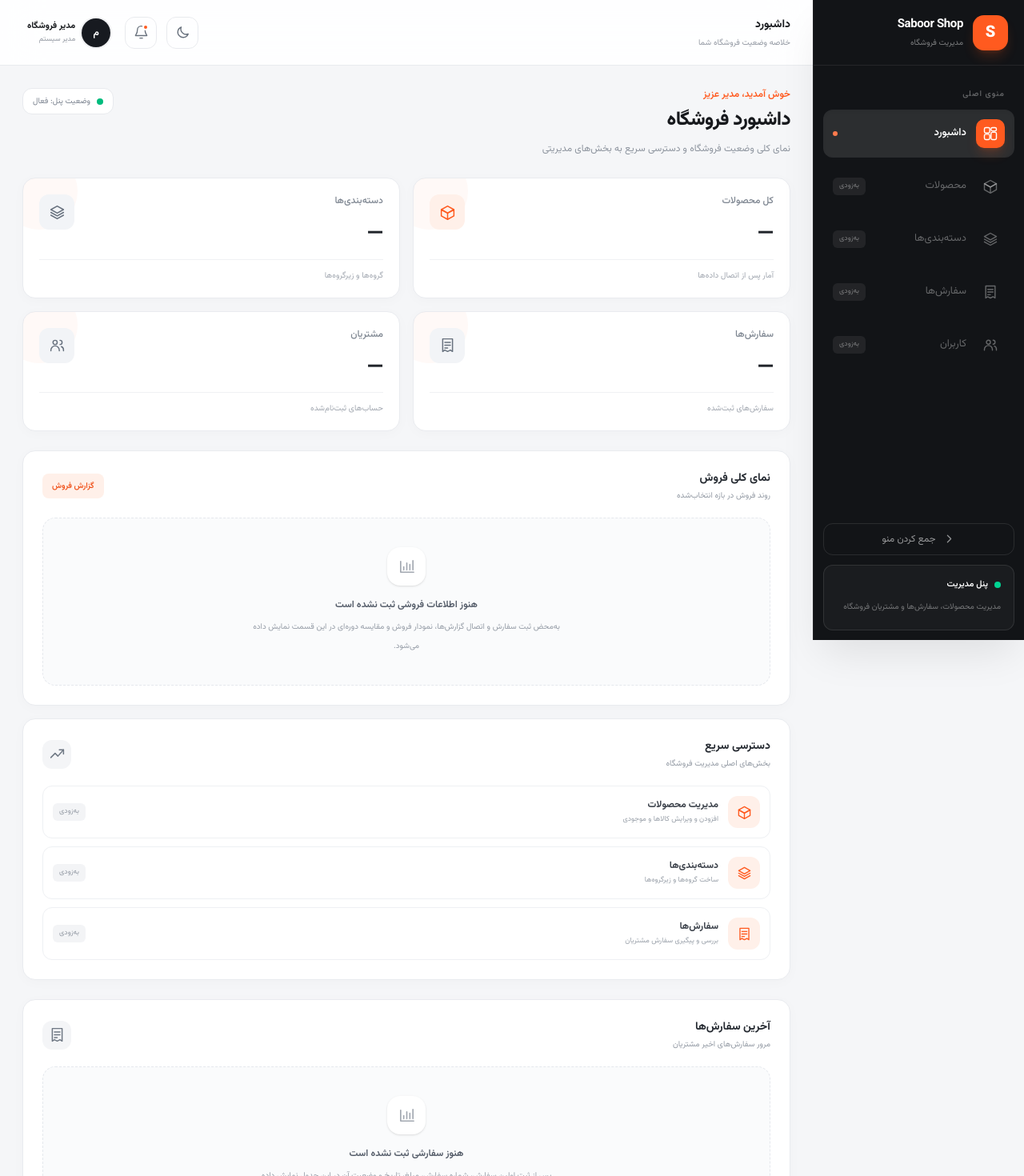
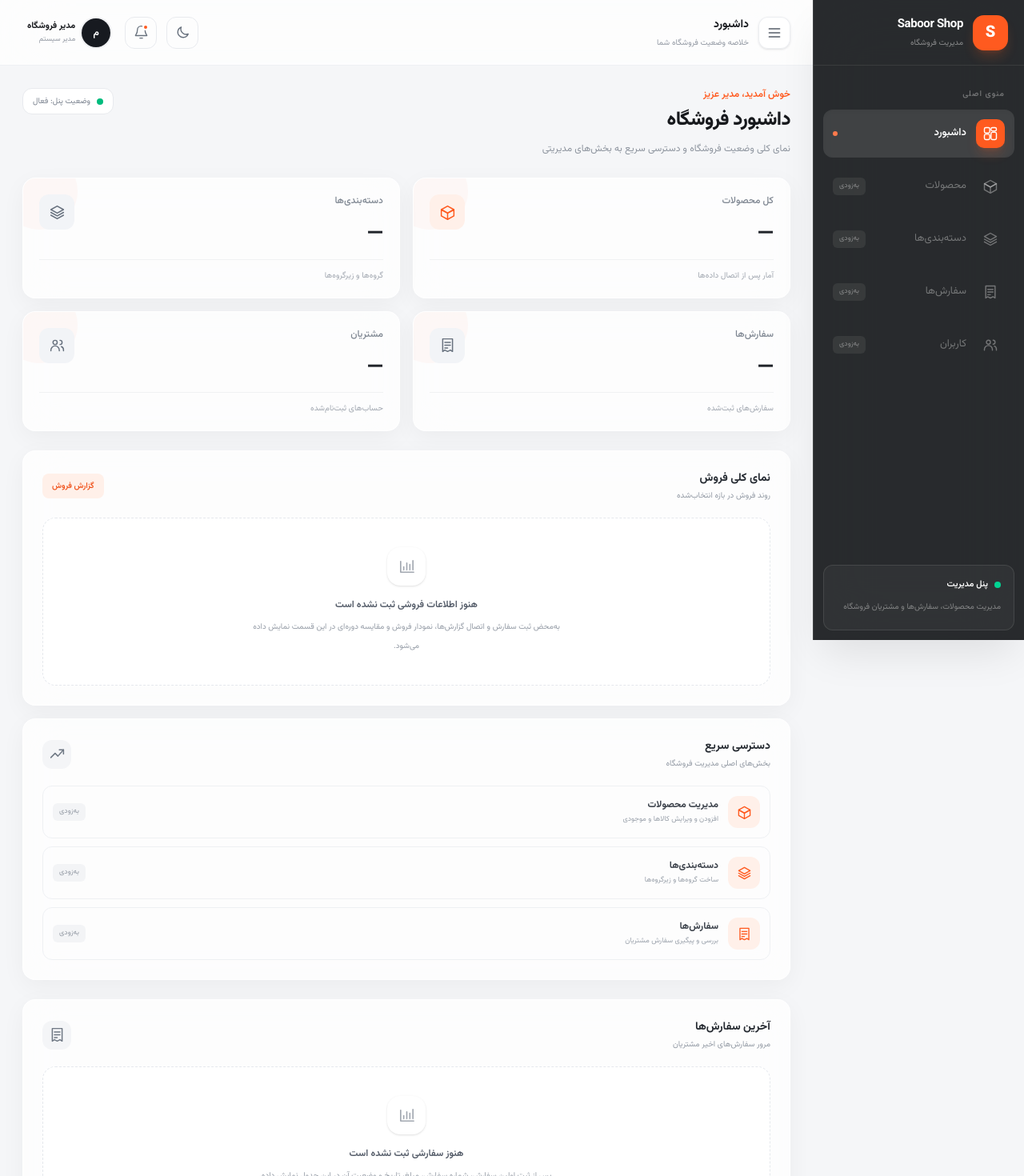
Before and after one commit to Amirsaboor/next-shop-fullstack, a Next.js app: page /admin in a window 1280 px wide. Shown: the top 1470 px of the page at 80% size. Built offline with nearby package versions, Linux system fonts and the light colour scheme.

Commit message:
Move sidebar toggle into header and refine glass dashboard surfaces

```diff
--- a/src/app/(admin)/admin/page.tsx
+++ b/src/app/(admin)/admin/page.tsx
@@ -30,7 +30,7 @@ const stats = [
 ];
 
 function EmptyState({ title, description }: { title: string; description: string }) {
-  return <div className="flex min-h-[210px] flex-col items-center justify-center rounded-2xl border border-dashed border-[#e5e8ed] bg-[#fafbfc] px-5 text-center dark:border-white/10 dark:bg-white/[0.025]"><span className="flex h-12 w-12 items-center justify-center rounded-2xl bg-white text-[#a1a7b0] shadow-sm dark:bg-white/[0.06] dark:text-white/40"><Icon name="chart" size={23} /></span><p className="mt-4 text-xs font-semibold text-[#515966] dark:text-white/75">{title}</p><p className="mt-2 max-w-sm text-[10px] leading-6 text-[#969da7] dark:text-white/40">{description}</p></div>;
+  return <div className="flex min-h-[210px] flex-col items-center justify-center rounded-2xl border border-dashed border-[#e5e8ed] bg-white/45 px-5 text-center backdrop-blur-md dark:border-white/10 dark:bg-white/[0.035]"><span className="flex h-12 w-12 items-center justify-center rounded-2xl bg-white text-[#a1a7b0] shadow-sm dark:bg-white/[0.06] dark:text-white/40"><Icon name="chart" size={23} /></span><p className="mt-4 text-xs font-semibold text-[#515966] dark:text-white/75">{title}</p><p className="mt-2 max-w-sm text-[10px] leading-6 text-[#969da7] dark:text-white/40">{description}</p></div>;
 }
 
 export default function AdminDashboardPage() {
@@ -42,22 +42,22 @@ export default function AdminDashboardPage() {
       </section>
 
       <section className="grid gap-4 sm:grid-cols-2 2xl:grid-cols-4">
-        {stats.map((stat, index) => <article key={stat.title} className="group relative overflow-hidden rounded-2xl border border-[#e9ebef] bg-white p-5 shadow-[0_3px_16px_rgba(18,20,23,0.025)] transition hover:-translate-y-0.5 hover:shadow-[0_10px_28px_rgba(18,20,23,0.06)] dark:border-white/[0.07] dark:bg-[#191d24]"><div className="absolute -left-7 -top-8 h-24 w-24 rounded-full bg-[#ff5a1f]/[0.035] transition group-hover:scale-125" /><div className="relative flex items-start justify-between"><div><p className="text-xs font-medium text-[#7f8792] dark:text-white/50">{stat.title}</p><p className="mt-3 text-[27px] font-extrabold tracking-tight text-[#20242a] dark:text-white">{stat.value}</p></div><span className={`flex h-11 w-11 items-center justify-center rounded-xl ${index === 0 ? "bg-[#fff0e9] text-[#ff5a1f]" : "bg-[#f2f4f7] text-[#67717e] dark:bg-white/[0.07] dark:text-white/65"}`}><Icon name={stat.icon} size={21} /></span></div><p className="relative mt-3 border-t border-[#f0f1f3] pt-3 text-[10px] text-[#a0a6af] dark:border-white/[0.07] dark:text-white/35">{stat.note}</p></article>)}
+        {stats.map((stat, index) => <article key={stat.title} className="group relative overflow-hidden rounded-2xl border border-white/80 bg-white/75 p-5 shadow-[0_8px_30px_rgba(18,20,23,0.045)] backdrop-blur-xl transition hover:-translate-y-0.5 hover:shadow-[0_10px_28px_rgba(18,20,23,0.06)] dark:border-white/10 dark:bg-[#20242c]/75"><div className="absolute -left-7 -top-8 h-24 w-24 rounded-full bg-[#ff5a1f]/[0.035] transition group-hover:scale-125" /><div className="relative flex items-start justify-between"><div><p className="text-xs font-medium text-[#7f8792] dark:text-white/50">{stat.title}</p><p className="mt-3 text-[27px] font-extrabold tracking-tight text-[#20242a] dark:text-white">{stat.value}</p></div><span className={`flex h-11 w-11 items-center justify-center rounded-xl ${index === 0 ? "bg-[#fff0e9] text-[#ff5a1f]" : "bg-[#f2f4f7] text-[#67717e] dark:bg-white/[0.07] dark:text-white/65"}`}><Icon name={stat.icon} size={21} /></span></div><p className="relative mt-3 border-t border-[#f0f1f3] pt-3 text-[10px] text-[#a0a6af] dark:border-white/[0.07] dark:text-white/35">{stat.note}</p></article>)}
       </section>
 
       <section className="grid gap-4 2xl:grid-cols-[1.55fr_1fr]">
-        <article className="rounded-2xl border border-[#e9ebef] bg-white p-5 shadow-[0_3px_16px_rgba(18,20,23,0.025)] dark:border-white/[0.07] dark:bg-[#191d24] sm:p-6">
+        <article className="rounded-2xl border border-white/80 bg-white/75 p-5 shadow-[0_8px_30px_rgba(18,20,23,0.045)] backdrop-blur-xl dark:border-white/10 dark:bg-[#20242c]/75 sm:p-6">
           <div className="flex items-center justify-between gap-3"><div><h2 className="text-sm font-bold text-[#252a31] dark:text-white">نمای کلی فروش</h2><p className="mt-1 text-[10px] text-[#9299a3] dark:text-white/40">روند فروش در بازه انتخاب‌شده</p></div><span className="rounded-lg bg-[#fff0e9] px-3 py-2 text-[10px] font-semibold text-[#f0521b]">گزارش فروش</span></div>
           <div className="mt-5"><EmptyState title="هنوز اطلاعات فروشی ثبت نشده است" description="به‌محض ثبت سفارش و اتصال گزارش‌ها، نمودار فروش و مقایسه دوره‌ای در این قسمت نمایش داده می‌شود." /></div>
         </article>
-        <article className="rounded-2xl border border-[#e9ebef] bg-white p-5 shadow-[0_3px_16px_rgba(18,20,23,0.025)] dark:border-white/[0.07] dark:bg-[#191d24] sm:p-6">
+        <article className="rounded-2xl border border-white/80 bg-white/75 p-5 shadow-[0_8px_30px_rgba(18,20,23,0.045)] backdrop-blur-xl dark:border-white/10 dark:bg-[#20242c]/75 sm:p-6">
           <div className="flex items-center justify-between"><div><h2 className="text-sm font-bold text-[#252a31] dark:text-white">دسترسی سریع</h2><p className="mt-1 text-[10px] text-[#9299a3] dark:text-white/40">بخش‌های اصلی مدیریت فروشگاه</p></div><span className="flex h-9 w-9 items-center justify-center rounded-xl bg-[#f4f5f7] text-[#6e7783] dark:bg-white/[0.06] dark:text-white/60"><Icon name="trend" /></span></div>
           <div className="mt-5 space-y-2.5">{quickLinks.map((item) => <div key={item.title} className="flex items-center gap-3 rounded-xl border border-[#eef0f3] p-3 transition hover:border-[#ffd2c2] dark:border-white/[0.07]"><span className="flex h-10 w-10 shrink-0 items-center justify-center rounded-xl bg-[#fff0e9] text-[#ff5a1f]"><Icon name={item.icon} size={19} /></span><div className="min-w-0 flex-1"><p className="text-xs font-bold text-[#3b414a] dark:text-white/85">{item.title}</p><p className="mt-1 text-[9px] text-[#9aa1aa] dark:text-white/35">{item.description}</p></div><span className="rounded-md bg-[#f3f4f6] px-2 py-1 text-[9px] text-[#9299a3] dark:bg-white/[0.06] dark:text-white/40">به‌زودی</span></div>)}</div>
         </article>
       </section>
 
       <section className="grid gap-4 2xl:grid-cols-[1.45fr_1fr]">
-        <article className="rounded-2xl border border-[#e9ebef] bg-white p-5 shadow-[0_3px_16px_rgba(18,20,23,0.025)] dark:border-white/[0.07] dark:bg-[#191d24] sm:p-6">
+        <article className="rounded-2xl border border-white/80 bg-white/75 p-5 shadow-[0_8px_30px_rgba(18,20,23,0.045)] backdrop-blur-xl dark:border-white/10 dark:bg-[#20242c]/75 sm:p-6">
           <div className="flex items-center justify-between"><div><h2 className="text-sm font-bold text-[#252a31] dark:text-white">آخرین سفارش‌ها</h2><p className="mt-1 text-[10px] text-[#9299a3] dark:text-white/40">مرور سفارش‌های اخیر مشتریان</p></div><span className="flex h-9 w-9 items-center justify-center rounded-xl bg-[#f4f5f7] text-[#6e7783] dark:bg-white/[0.06] dark:text-white/60"><Icon name="receipt" /></span></div>
           <div className="mt-5"><EmptyState title="هنوز سفارشی ثبت نشده است" description="پس از ثبت اولین سفارش، شماره سفارش، مبلغ، تاریخ و وضعیت آن در این جدول نمایش داده می‌شود." /></div>
         </article>
--- a/src/components/admin/AdminShell.tsx
+++ b/src/components/admin/AdminShell.tsx
@@ -64,7 +64,7 @@ export default function AdminShell({ children }: { children: ReactNode }) {
     <div className="admin-theme min-h-screen bg-[#f5f6f8] text-[#17191d] transition-colors dark:bg-[#101216] dark:text-[#f4f5f7]">
       {mobileOpen && <button type="button" aria-label="بستن منو" onClick={() => setMobileOpen(false)} className="fixed inset-0 z-40 bg-black/55 backdrop-blur-[2px] lg:hidden" />}
 
-      <aside className={`fixed inset-y-0 right-0 z-50 flex flex-col border-l border-white/[0.07] bg-[#121417] text-white shadow-2xl shadow-black/10 transition-all duration-300 ${mobileOpen ? "translate-x-0" : "translate-x-full lg:translate-x-0"} ${collapsed ? "w-[264px] lg:w-[88px]" : "w-[264px]"}`}>
+      <aside className={`fixed inset-y-0 right-0 z-50 flex flex-col border-l border-white/[0.12] bg-[#121417]/90 text-white shadow-2xl shadow-black/10 backdrop-blur-2xl transition-all duration-300 ${mobileOpen ? "translate-x-0" : "translate-x-full lg:translate-x-0"} ${collapsed ? "w-[264px] lg:w-[88px]" : "w-[264px]"}`}>
         <div className={`flex h-[82px] shrink-0 items-center border-b border-white/[0.08] ${collapsed && !mobileOpen ? "justify-center px-3" : "justify-between px-5"}`}>
           <Link href="/admin" className="flex min-w-0 items-center gap-3" title="Saboor Shop">
             <span className="flex h-11 w-11 shrink-0 items-center justify-center rounded-[14px] bg-[#ff5a1f] text-xl font-black shadow-lg shadow-[#ff5a1f]/20">S</span>
@@ -99,19 +99,15 @@ export default function AdminShell({ children }: { children: ReactNode }) {
         </div>
 
         <div className="mt-auto p-3">
-          <button type="button" onClick={() => setCollapsed((value) => !value)} className="mb-3 hidden h-10 w-full items-center justify-center gap-2 rounded-xl border border-white/10 text-xs text-white/55 transition hover:bg-white/[0.06] hover:text-white lg:flex" title={collapsed ? "باز کردن منو" : "جمع کردن منو"}>
-            <span className={`transition-transform ${collapsed ? "rotate-180" : ""}`}><Icon name="chevron" size={17} /></span>
-            {!collapsed && <span>جمع کردن منو</span>}
-          </button>
           {(!collapsed || mobileOpen) && <div className="rounded-xl border border-white/10 bg-white/[0.035] p-4"><div className="flex items-center gap-2"><span className="h-2 w-2 rounded-full bg-emerald-400" /><p className="text-[11px] font-semibold">پنل مدیریت</p></div><p className="mt-2 text-[10px] leading-6 text-white/40">مدیریت محصولات، سفارش‌ها و مشتریان فروشگاه</p></div>}
           {collapsed && !mobileOpen && <div className="flex justify-center pb-2"><span className="h-2 w-2 rounded-full bg-emerald-400" title="پنل مدیریت" /></div>}
         </div>
       </aside>
 
       <div className={`min-h-screen transition-all duration-300 ${sidebarWidth}`}>
-        <header className="sticky top-0 z-30 flex h-[82px] items-center justify-between border-b border-[#e9ebef] bg-white/90 px-4 backdrop-blur-xl transition-colors dark:border-white/[0.07] dark:bg-[#171a20]/90 sm:px-7">
+        <header className="sticky top-0 z-30 flex h-[82px] items-center justify-between border-b border-[#e9ebef]/70 bg-white/75 px-4 backdrop-blur-2xl transition-colors dark:border-white/[0.07] dark:bg-[#171a20]/75 sm:px-7">
           <div className="flex items-center gap-3">
-            <button type="button" onClick={() => setMobileOpen(true)} className="flex h-10 w-10 items-center justify-center rounded-xl border border-[#e8eaee] text-[#555d68] transition hover:border-[#ffb69c] hover:text-[#ff5a1f] dark:border-white/10 dark:text-white/70 lg:hidden" aria-label="باز کردن منو"><Icon name="menu" /></button>
+            <button type="button" onClick={() => { if (window.matchMedia("(min-width: 1024px)").matches) { setCollapsed((value) => !value); } else { setMobileOpen(true); } }} className="flex h-10 w-10 items-center justify-center rounded-xl border border-[#e8eaee]/80 bg-white/60 text-[#555d68] shadow-sm backdrop-blur-lg transition hover:border-[#ffb69c] hover:bg-[#fff5f0]/80 hover:text-[#ff5a1f] dark:border-white/10 dark:bg-white/[0.06] dark:text-white/70 dark:hover:bg-white/10" aria-label={collapsed ? "باز کردن سایدبار" : "جمع کردن سایدبار"} title={collapsed ? "باز کردن سایدبار" : "جمع کردن سایدبار"}><Icon name="menu" /></button>
             <div><p className="text-[14px] font-bold">داشبورد</p><p className="mt-1 text-[10px] text-[#9298a2] dark:text-white/40">خلاصه وضعیت فروشگاه شما</p></div>
           </div>
 
```
